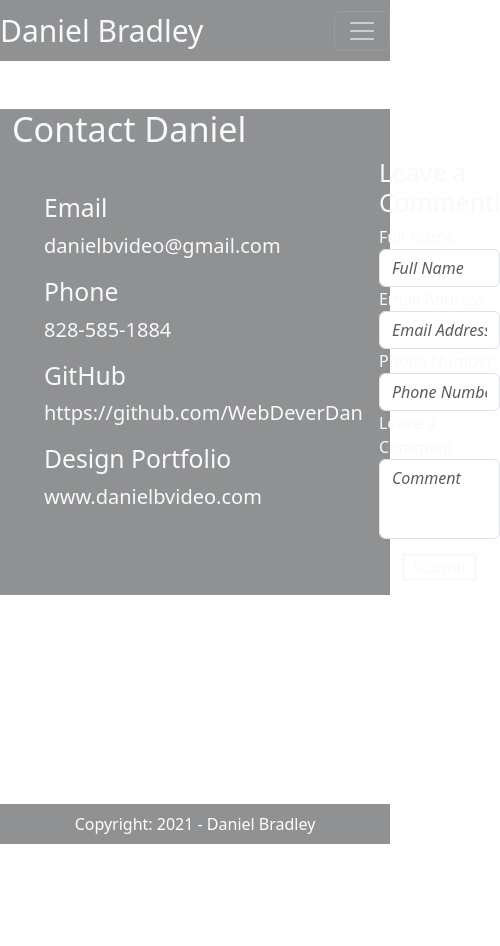
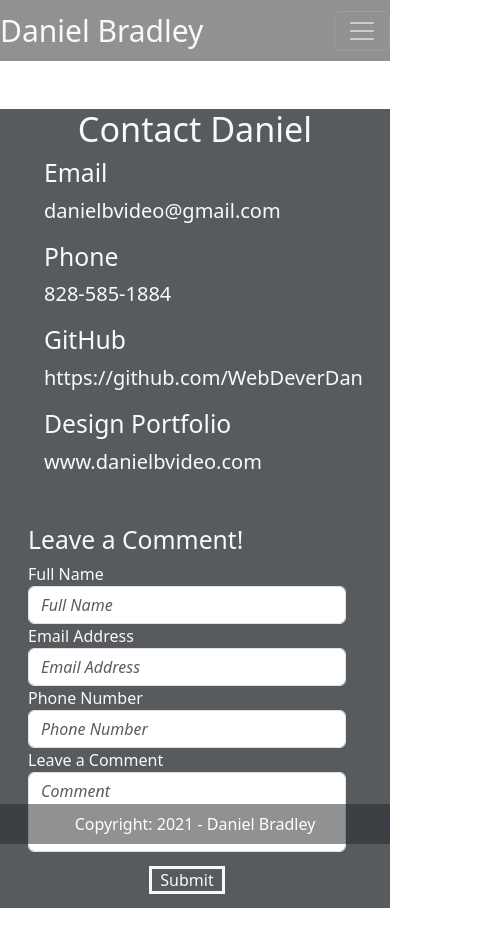
Before and after one commit to WebDeverDan/react-portfolio-old, a React (Create React App) app in the folder main/: page /contact in a window 390 px wide. Shown: the top 946 px of the page, 500 px wide, since content can reach past the window. Built offline with nearby package versions, Linux system fonts and the light colour scheme.

Commit message:
updated contact for responsiveness

```diff
--- a/main/src/components/Contact.js
+++ b/main/src/components/Contact.js
@@ -1,14 +1,16 @@
 import React from 'react';
 import Daniel from '../Images/Daniel_Bradley.jpg'
+import { Container, Row, Col } from 'react-bootstrap';
 
 const Contact = () => {
 
   return (
 
-<div class="container bg-dark bg-opacity-50 contact-container mt-5 mb-5">
+<Container fluid="md bg-dark bg-opacity-75 mt-5 mb-5 contact-container ">
 
-    <h1 class="display-4 text-light">Contact Daniel</h1>
-    <div className="contact-content">
+    <h1 class="display-4 text-light text-center">Contact Daniel</h1>
+    <Row >
+    <Col sm={6}>
     <div className="contact-list text-light bg-opacity-25">
     <h2 >Email</h2>
     <p class="lead text-light">danielbvideo@gmail.com</p>
@@ -19,6 +21,8 @@ const Contact = () => {
     <h2 >Design Portfolio</h2>
     <p class="lead text-light">www.danielbvideo.com</p>
     </div>
+    </Col>
+    <Col sm={6}>
     <div className="contact-form text-light">
     <h2 >Leave a Comment!</h2>
     <label for='full-name'>Full Name</label>
@@ -58,10 +62,12 @@ const Contact = () => {
         </div>
 
     </div>
-    </div>
+    </Col>
 
 
-</div>
+
+</Row>
+</Container>
   );
 };
 
```
